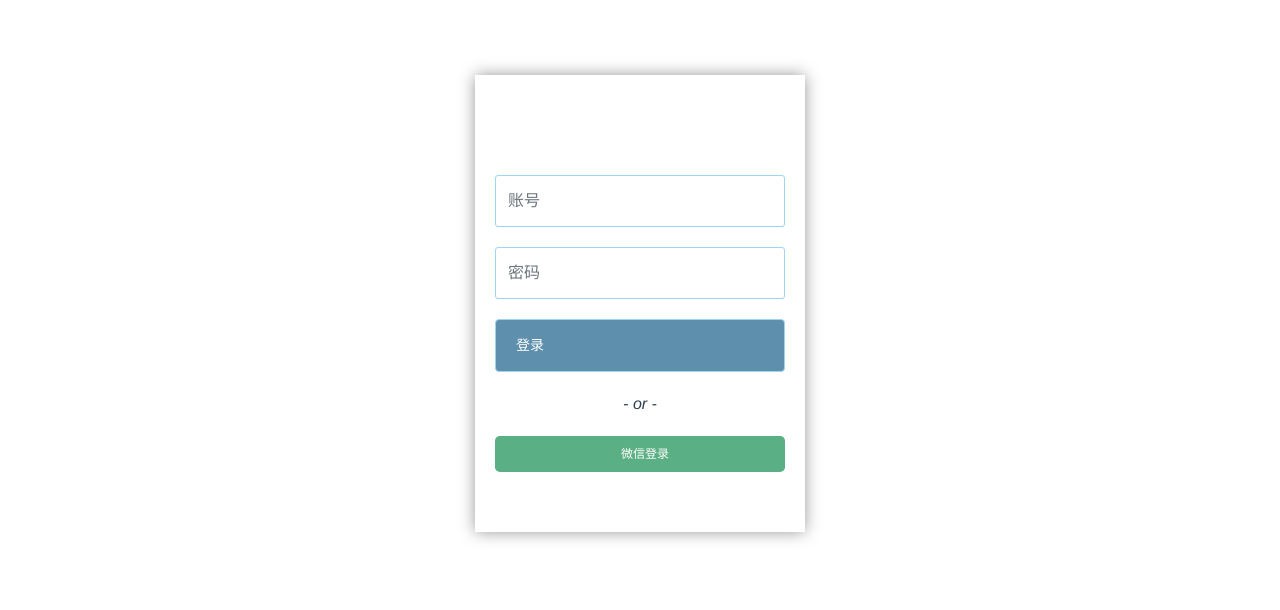
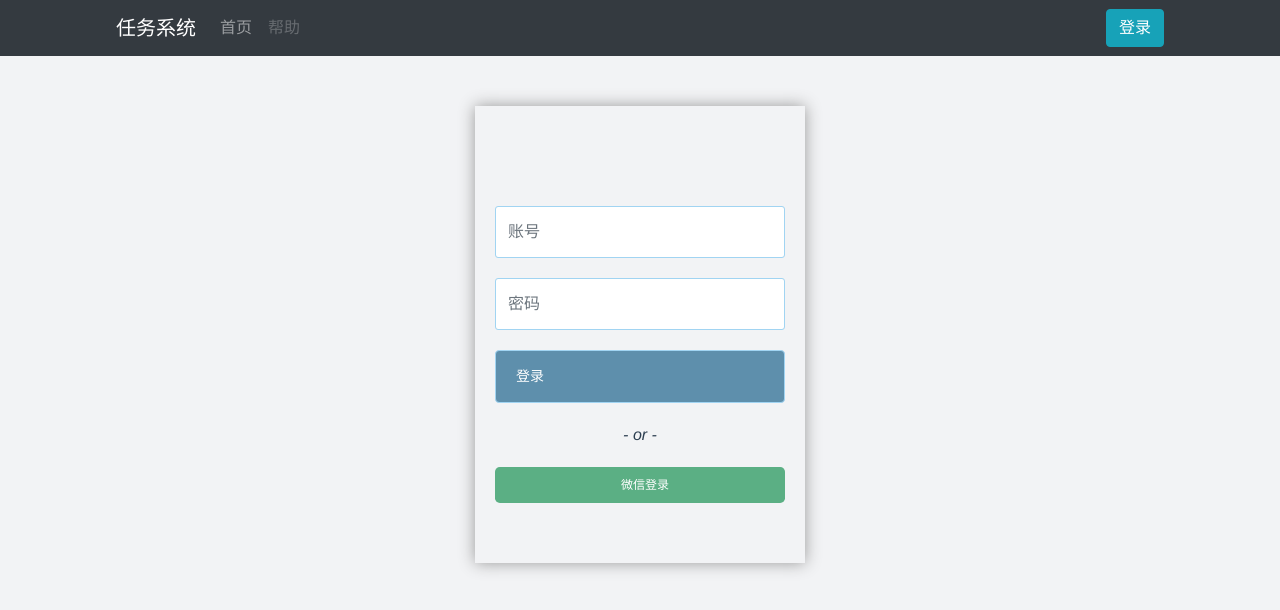
Before and after one commit to 982418058/taskX, a Vue app: page / in a window 1280 px wide. Shown: the top 610 px of the page. Built offline with nearby package versions, Linux system fonts and the light colour scheme.

Commit message:
Signed-off-by: 982418058 <982418058@qq.com>

```diff
--- a/src/App.vue
+++ b/src/App.vue
@@ -1,14 +1,33 @@
 <template>
-  <div id="app">
+  <div id="app" class="bs-example">
     <div id="nav">
+        <div class="content">
+            <b-navbar toggleable="lg" type="dark" variant="dark">
+                <b-navbar-brand href="#">任务系统</b-navbar-brand>
+                <b-navbar-toggle target="nav-collapse"></b-navbar-toggle>
+                <b-collapse id="nav-collapse" is-nav>
+                <b-navbar-nav>
+                    <b-nav-item href="#">首页</b-nav-item>
+                    <b-nav-item href="#" disabled>帮助</b-nav-item>
+                </b-navbar-nav>
+                </b-collapse>
+                <b-navbar-nav class="ml-auto">
+                    <b-button variant="info">登录</b-button>
+                </b-navbar-nav>
+            </b-navbar>
+        </div>
     </div>
-    <router-view/>
+    <router-view />
   </div>
 </template>
 
 <style>
+html,body{
+    background:#f2f3f5;
+}
+
 #app {
-  font-family: 'Avenir', Helvetica, Arial, sans-serif;
+  font-family: "Avenir", Helvetica, Arial, sans-serif;
   -webkit-font-smoothing: antialiased;
   -moz-osx-font-smoothing: grayscale;
   text-align: center;
@@ -16,17 +35,15 @@
 }
 
 #nav {
-    max-width: 1080px;
-    height: 75px;
-    margin: 0 auto;
-}
-
-#nav a {
-  font-weight: bold;
-  color: #2c3e50;
+  margin: 0 auto;
+  background: #343a40
 }
 
 #nav a.router-link-exact-active {
   color: #42b983;
 }
+#nav .content{
+    max-width:1080px;
+    margin: 0 auto;
+}
 </style>
--- a/src/components/login.vue
+++ b/src/components/login.vue
@@ -1,5 +1,4 @@
 <template>
-
   <div class="login-page">
     <div class="login-form">
       <div class="login-content">
@@ -57,7 +56,7 @@ export default {
 <style>
 .login-page {
     width: 330px;
-    margin: 0 auto;
+    margin: 50px auto;
     padding: 20px;
     box-shadow: 0px 0 15px #999999;
 }
--- a/src/main.js
+++ b/src/main.js
@@ -1,9 +1,9 @@
 import Vue from 'vue'
-import App from './App.vue'
 import router from './router'
 import BootstrapVue from 'bootstrap-vue'
 import 'bootstrap/dist/css/bootstrap.css'
 import 'bootstrap-vue/dist/bootstrap-vue.css'
+import App from './App.vue'
 Vue.use(BootstrapVue)
 Vue.config.productionTip = false
 new Vue({
--- a/src/views/Home.vue
+++ b/src/views/Home.vue
@@ -1,6 +1,6 @@
 <template>
   <div class="home">
-    <login msg="login"/>
+    <login/>
   </div>
 </template>
 
@@ -15,3 +15,8 @@ export default {
   }
 }
 </script>
+<style>
+.home{
+height: 100%;
+}
+</style>
```
